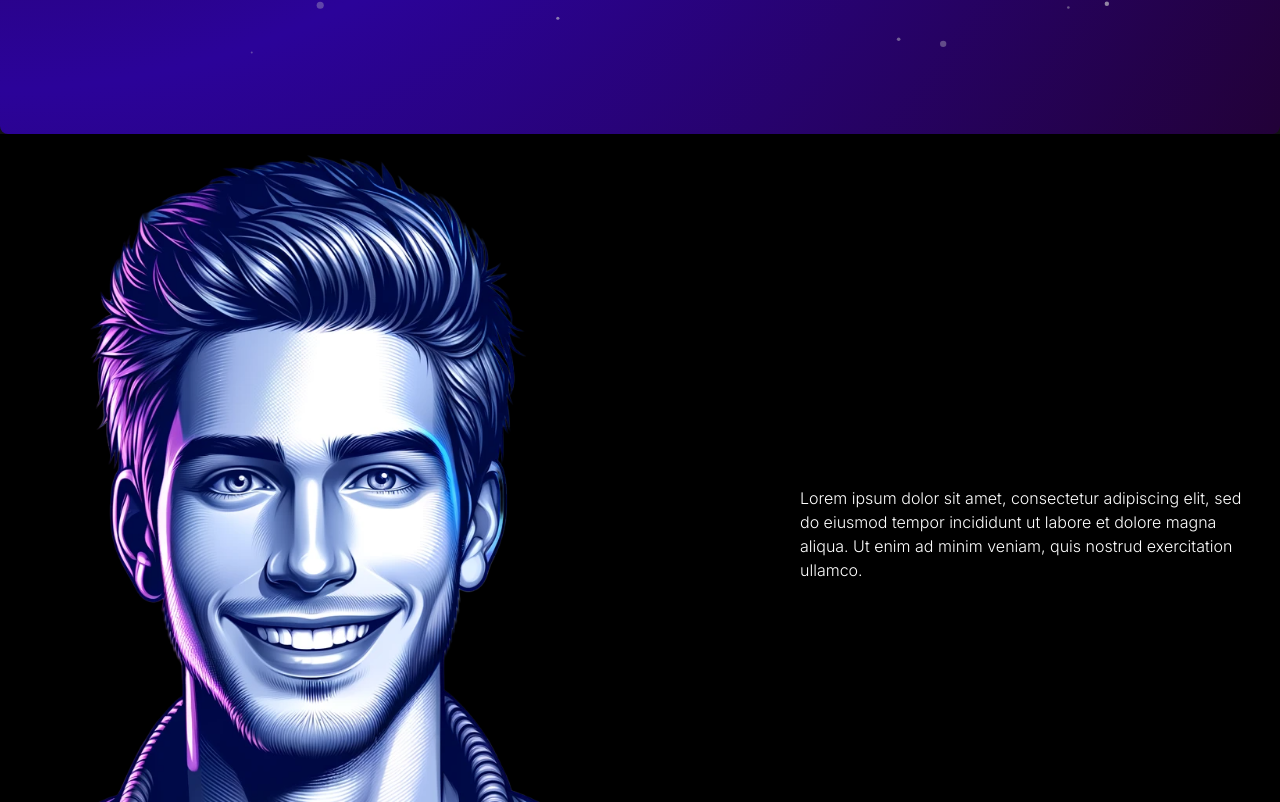
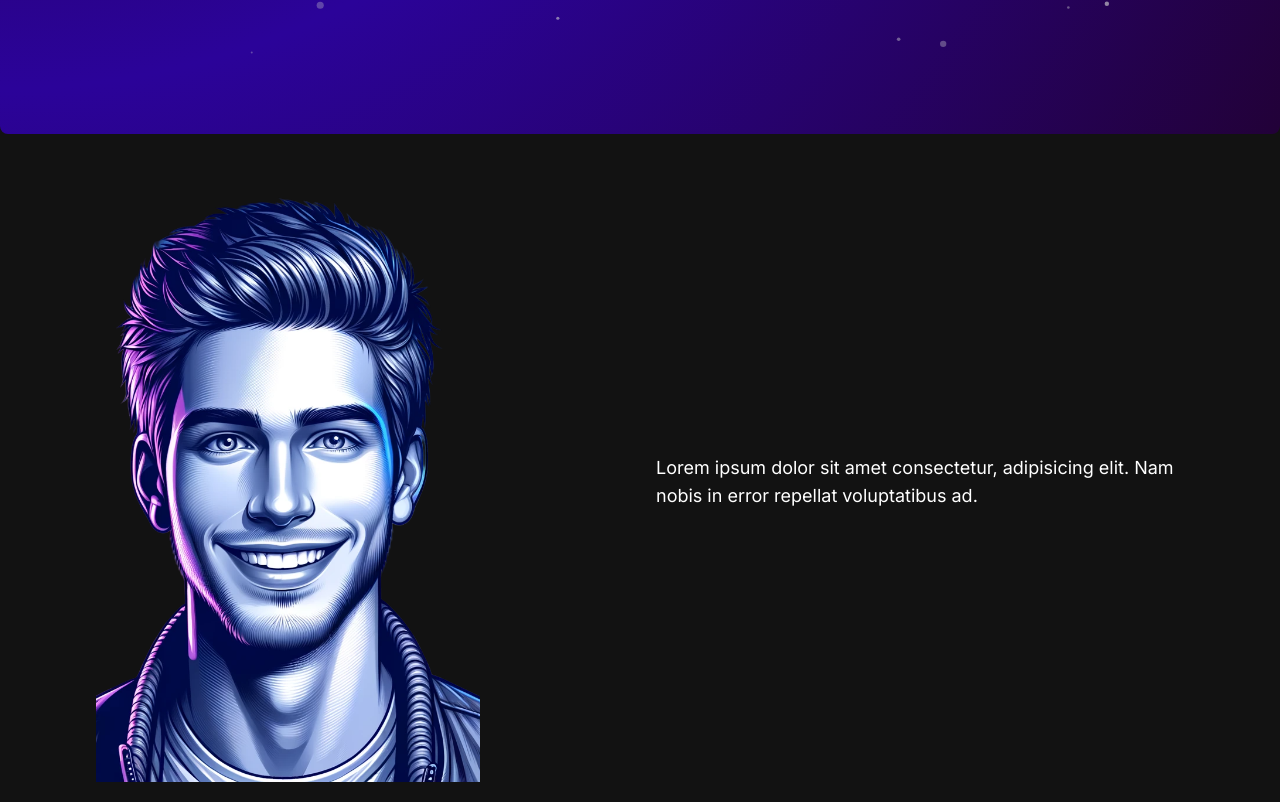
Before and after one commit to AiOS-Internship-PersonaNet/Landing-page, a Next.js app: page / in a window 1280 px wide. Shown: the part 738-1540 px from the top of the page. Built offline with nearby package versions, Linux system fonts and the light colour scheme.

Commit message:
Update OppoScroll.jsx

```diff
--- a/components/OppoScroll.jsx
+++ b/components/OppoScroll.jsx
@@ -1,69 +1,31 @@
-import { motion, useScroll, useTransform } from "framer-motion";
-import { useRef } from "react";
+import { motion } from "framer-motion";
 
-const OppoScroll = () => {
-  const targetRef = useRef(null);
-  const { scrollYProgress } = useScroll({
-    target: targetRef,
-  });
-
+const OppScroll = () => {
   return (
-    <section ref={targetRef} className="flex bg-black text-white">
-      <Images content={items} scrollYProgress={scrollYProgress} />
-      <Content content={items} />
+    <section className="w-full px-8 py-12 grid grid-cols-1 md:grid-cols-2 items-center gap-8 max-w-6xl mx-auto">
+      <div className="grid grid-cols-1 md:grid-cols-2 grid-rows-1 h-[600px] gap-1"> {/* Increase the height */}
+        <motion.div
+          layout
+          transition={{ duration: 1.5, type: "spring" }}
+          className="w-full h-full md:w-96"
+          style={{
+            backgroundImage: `url("/images/headPic.png")`,
+            backgroundSize: "cover",
+            backgroundPosition: "center",
+            height: "100%",
+          }}
+        ></motion.div>
+      </div>
+      <div className="flex items-center">
+        <div>
+          <p className="text-base md:text-lg text-white my-4 md:my-6">
+            Lorem ipsum dolor sit amet consectetur, adipisicing elit. Nam nobis
+            in error repellat voluptatibus ad.
+          </p>
+        </div>
+      </div>
     </section>
   );
 };
 
-const Content = ({ content }) => {
-  return (
-    <div className="w-full flex flex-col justify-center items-end">
-      {content.map(({ id, title, description }, idx) => (
-        <div
-          key={id}
-          className={`p-8 h-screen flex flex-col justify-center items-end ${
-            idx % 2 ? "bg-white text-black" : "bg-black text-white"
-          }`}
-        >
-          <h3 className="text-3xl font-medium">{title}</h3>
-          <p className="font-light w-full max-w-md">{description}</p>
-        </div>
-      ))}
-    </div>
-  );
-};
-
-const Images = ({ content, scrollYProgress }) => {
-  const top = useTransform(
-    scrollYProgress,
-    [0, 1],
-    [`-${(content.length - 1) * 100}vh`, "0vh"]
-  );
-
-  return (
-    <div className="h-screen overflow-hidden sticky top-0 w-24 md:w-full">
-      <motion.div style={{ top }} className="absolute left-0 right-0">
-        {[...content].reverse().map(({ img, id, title }) => (
-          <img
-            key={id}
-            alt={title}
-            className="h-screen w-full object-cover"
-            src={img}
-          />
-        ))}
-      </motion.div>
-    </div>
-  );
-};
-
-export default OppoScroll;
-
-const items = [
-    {
-      id: 1,
-
-      description:
-        "Lorem ipsum dolor sit amet, consectetur adipiscing elit, sed do eiusmod tempor incididunt ut labore et dolore magna aliqua. Ut enim ad minim veniam, quis nostrud exercitation ullamco.",
-      img: "/images/headPic.png" // Corrected img source assignment
-    }
-  ];
+export default OppScroll;
```
